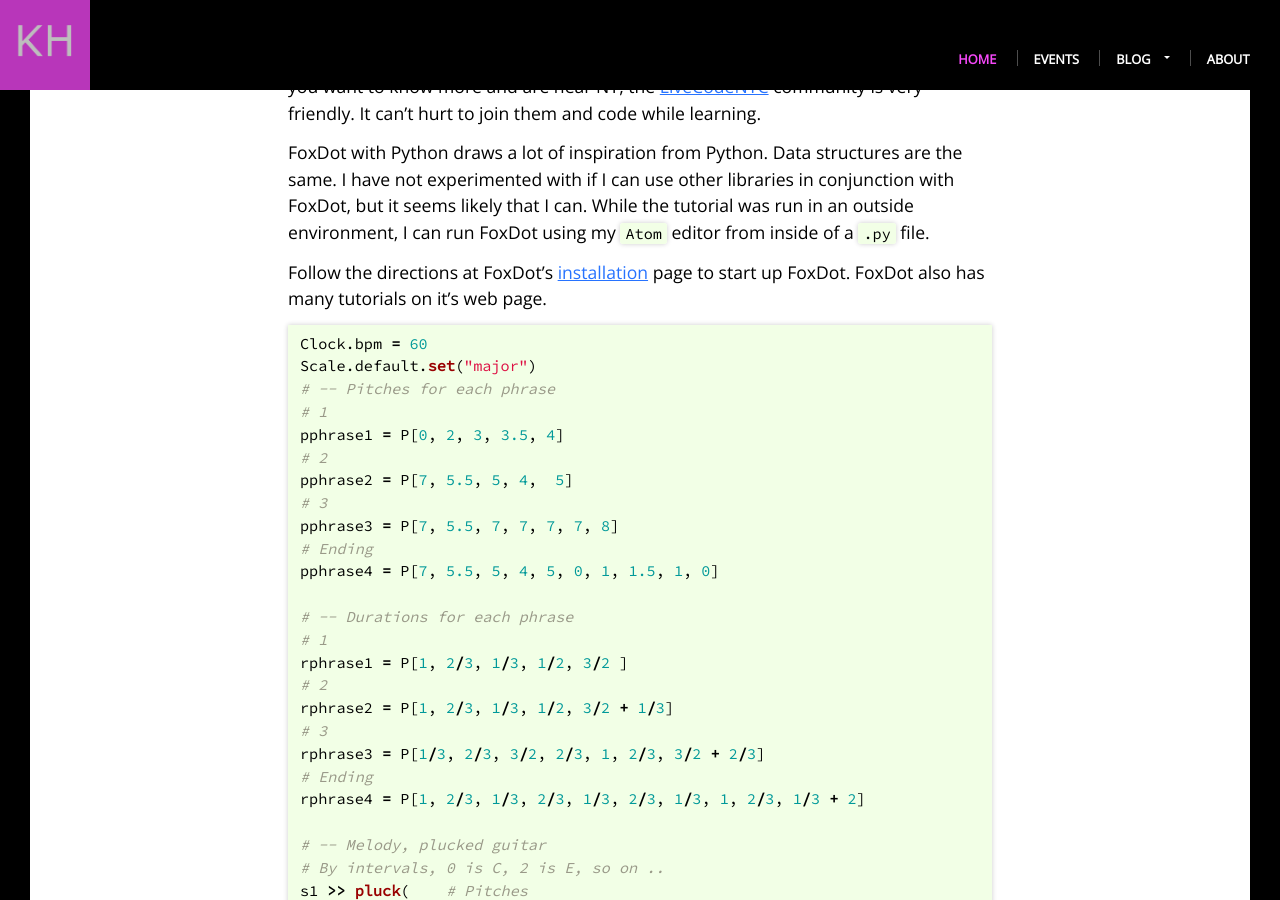
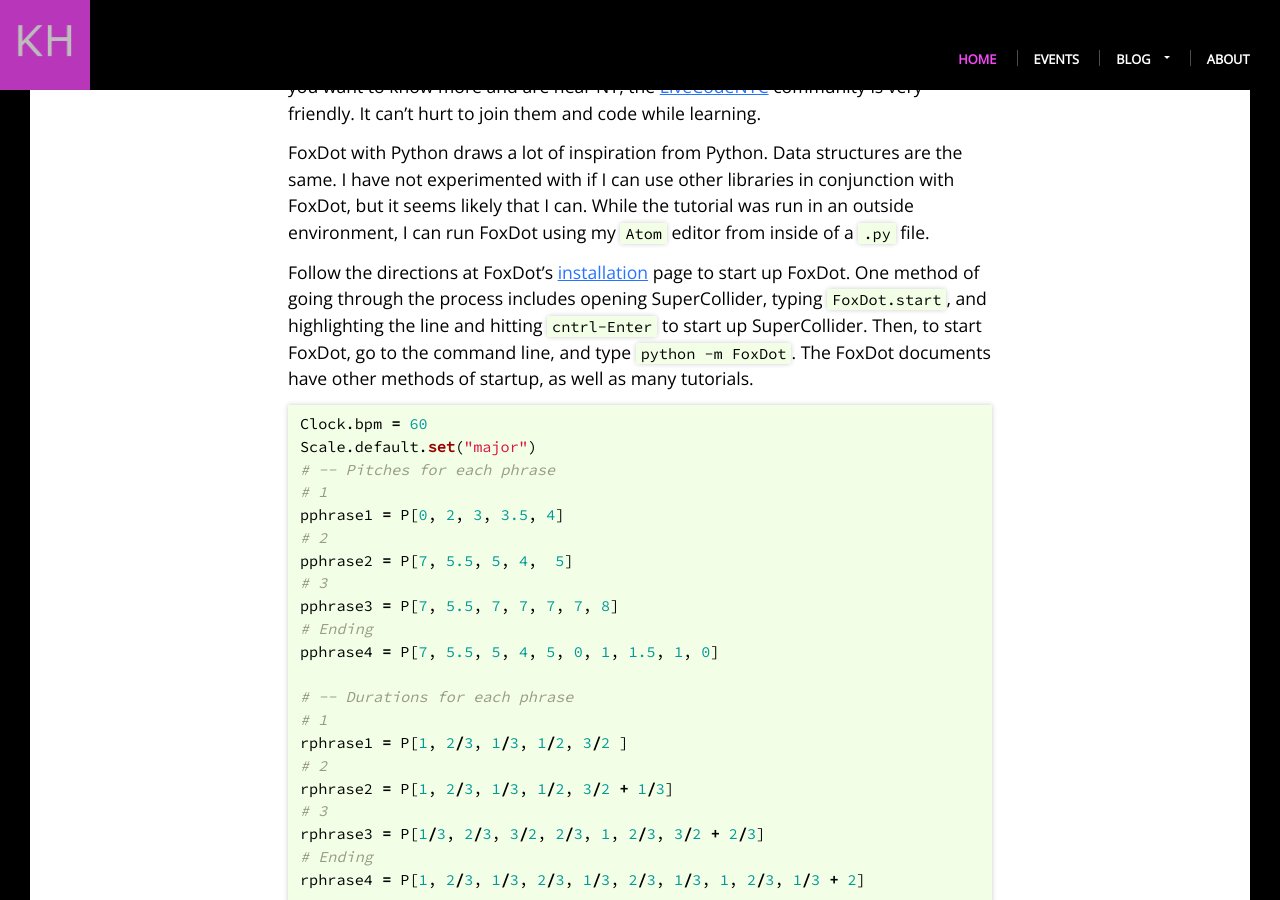
Before and after one commit to khoeger/khoeger.github.io, a Jekyll site: the page built from _posts/2019-04-13-live-code-lab-2019.md, in a window 1280 px wide and 900 px high, scrolled down 3646 px. Built offline with Jekyll 4.4.1, drawn with Linux system fonts in a browser that asks for light colours.

Commit message:
Add info about FoxDot startup

```diff
--- a/_posts/2019-04-13-live-code-lab-2019.md
+++ b/_posts/2019-04-13-live-code-lab-2019.md
@@ -129,7 +129,9 @@ While the tutorial was run in an outside environment,
 I can run FoxDot using my `Atom` editor from inside of a `.py` file.
 
 Follow the directions at FoxDot's [installation](http://foxdot.org/installation/)
-page to start up FoxDot. FoxDot also has many tutorials on it's web page.
+page to start up FoxDot. One method of going through the process includes opening SuperCollider, typing `FoxDot.start`, and highlighting the line and hitting `cntrl-Enter` to start up SuperCollider. Then, to start FoxDot, go to the command line, and type `python -m FoxDot`. The FoxDot documents have other methods of startup, as well as many tutorials.
+
+
 
 {% highlight python %}
 Clock.bpm = 60
```
